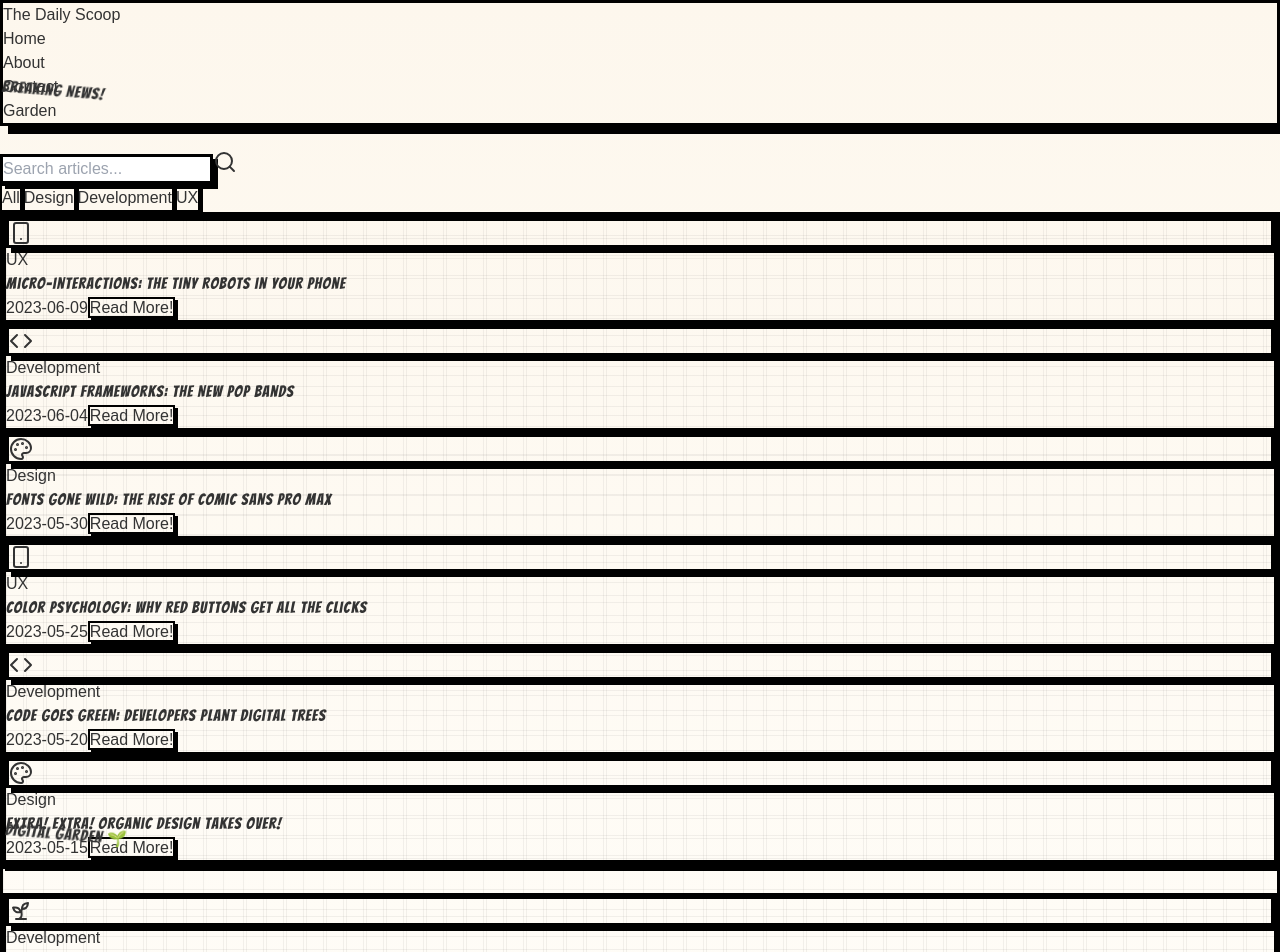
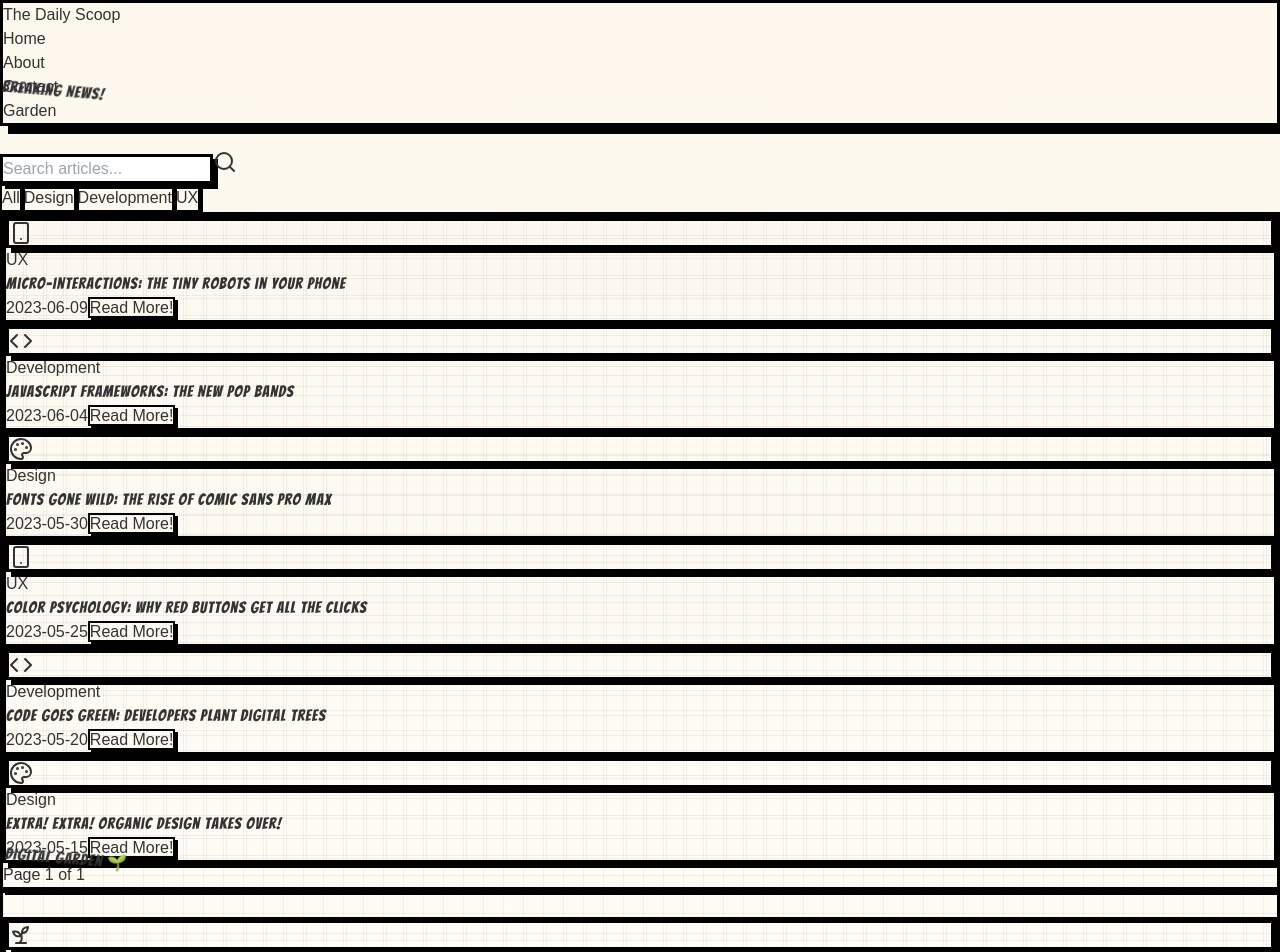
Before and after one commit to dmenezesgabriel/daily-code, a Next.js app: page / in a window 1280 px wide. Shown: the top 952 px of the page. Built offline with nearby package versions, Linux system fonts and the light colour scheme.

Commit message:
feat: add posts pagination

```diff
--- a/src/app/page.tsx
+++ b/src/app/page.tsx
@@ -4,7 +4,12 @@ import NoteCard from "@/components/note-card";
 import PostGrid from "@/components/post-grid";
 import { getAllFrontMatters } from "@/utils/front-matter";
 
-export default function Home() {
+export default function Home({
+  searchParams,
+}: {
+  searchParams: { page?: string };
+}) {
+  const currentPage = Number(searchParams.page) || 1;
   const posts = getAllFrontMatters("posts");
   const notes = getAllFrontMatters("notes");
 
@@ -14,7 +19,7 @@ export default function Home() {
         Breaking News!
       </h1>
 
-      <PostGrid posts={posts} />
+      <PostGrid posts={posts} currentPage={currentPage} />
 
       <div className="cartoon-border subtle-card-texture relative z-10 mt-16 rounded-lg bg-green-100 p-8">
         <h2 className="wobble mb-8 text-center text-4xl font-bold text-green-800">
--- /dev/null
+++ b/src/components/pagination.tsx
@@ -0,0 +1,35 @@
+import Link from "next/link";
+
+interface PaginationProps {
+  currentPage: number;
+  totalPages: number;
+}
+
+export default function Pagination({
+  currentPage,
+  totalPages,
+}: PaginationProps) {
+  return (
+    <div className="mt-8 flex items-center justify-center space-x-4">
+      {currentPage > 1 && (
+        <Link
+          href={`/?page=${currentPage - 1}`}
+          className="cartoon-button transform rounded-lg bg-yellow-300 px-4 py-2 font-bold text-gray-900 transition-all duration-200 ease-in-out hover:scale-105 hover:bg-yellow-400 active:scale-95"
+        >
+          Previous
+        </Link>
+      )}
+      <span className="text-xl font-bold">
+        Page {currentPage} of {totalPages}
+      </span>
+      {currentPage < totalPages && (
+        <Link
+          href={`/?page=${currentPage + 1}`}
+          className="cartoon-button transform rounded-lg bg-yellow-300 px-4 py-2 font-bold text-gray-900 transition-all duration-200 ease-in-out hover:scale-105 hover:bg-yellow-400 active:scale-95"
+        >
+          Next
+        </Link>
+      )}
+    </div>
+  );
+}
--- a/src/components/post-grid.tsx
+++ b/src/components/post-grid.tsx
@@ -5,6 +5,7 @@ import { useMemo, useState } from "react";
 
 import SearchBar from "@/components/search-bar";
 
+import Pagination from "./pagination";
 import PostCard, {
   PostCardCategory,
   PostCardExcerpt,
@@ -23,9 +24,12 @@ type Post = {
 
 type PostGridProps = {
   posts: Post[];
+  currentPage: number;
 };
 
-export default function PostGrid({ posts }: PostGridProps) {
+const POSTS_PER_PAGE = 6;
+
+export default function PostGrid({ posts, currentPage }: PostGridProps) {
   const [filter, setFilter] = useState("All");
   const [searchQuery, setSearchQuery] = useState("");
 
@@ -46,6 +50,12 @@ export default function PostGrid({ posts }: PostGridProps) {
       </p>
     );
   }
+
+  const totalPages = Math.ceil(filteredPosts.length / POSTS_PER_PAGE);
+  const paginatedPosts = filteredPosts.slice(
+    (currentPage - 1) * POSTS_PER_PAGE,
+    currentPage * POSTS_PER_PAGE,
+  );
 
   return (
     <>
@@ -70,9 +80,10 @@ export default function PostGrid({ posts }: PostGridProps) {
       </div>
 
       <div className="cartoon-border subtle-card-texture relative z-10 rounded-lg bg-white p-8">
-        {filteredPosts.length > 0 ? (
+        {paginatedPosts.length > 0 ? (
+          <>
             <div className="grid grid-cols-1 gap-8 md:grid-cols-2 lg:grid-cols-3">
-            {filteredPosts.map((post) => (
+              {paginatedPosts.map((post) => (
                 <div key={post.id} className="pop-up-hover">
                   <PostCard>
                     <PostCardIcon category={post.category}>
@@ -86,6 +97,8 @@ export default function PostGrid({ posts }: PostGridProps) {
                 </div>
               ))}
             </div>
+            <Pagination currentPage={currentPage} totalPages={totalPages} />
+          </>
         ) : (
           <p className="text-center text-xl text-gray-600">
             Stop the presses! No news found. Try another scoop!
```
Lines whose indentation alone changed are shown as unchanged.
